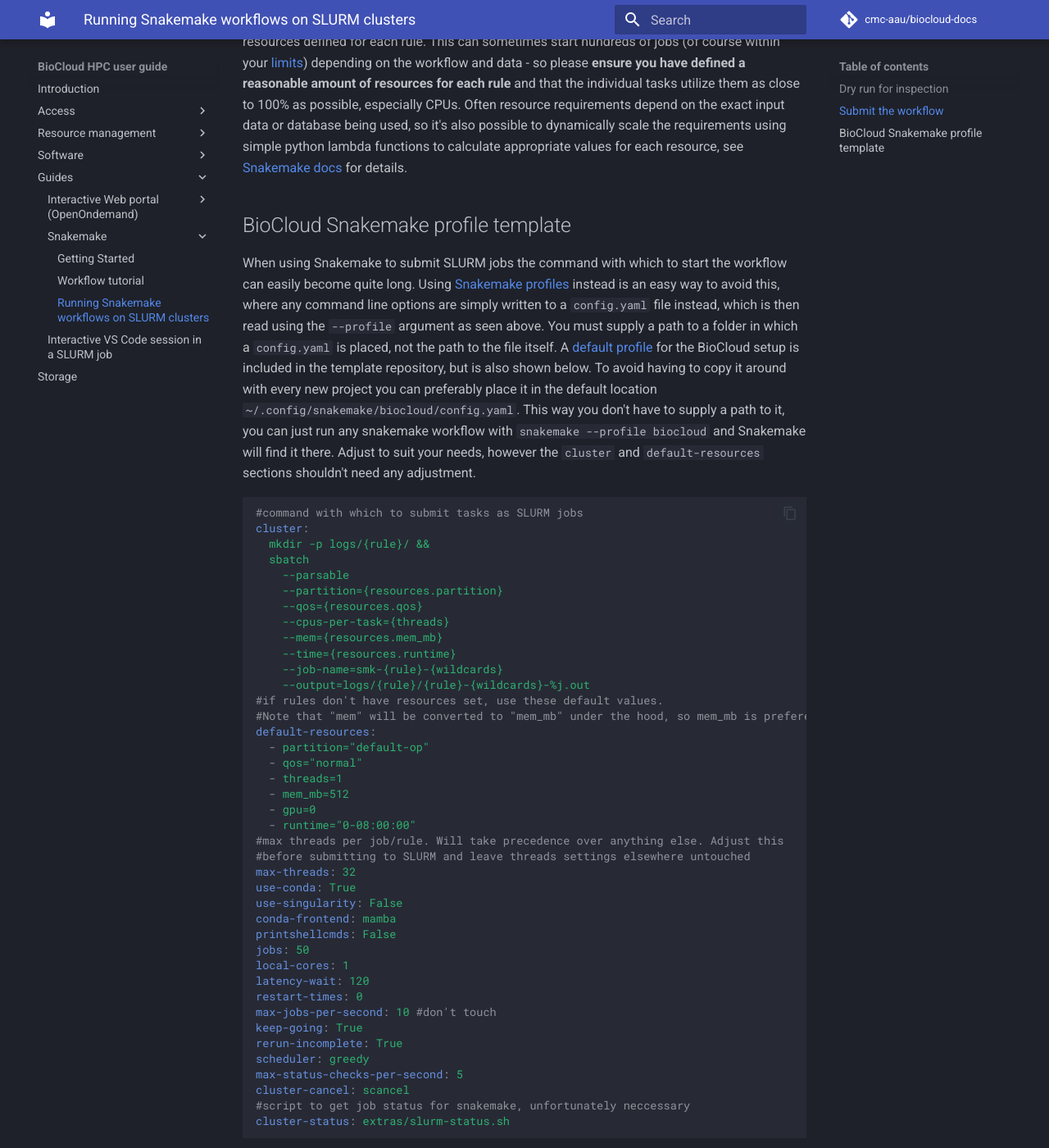
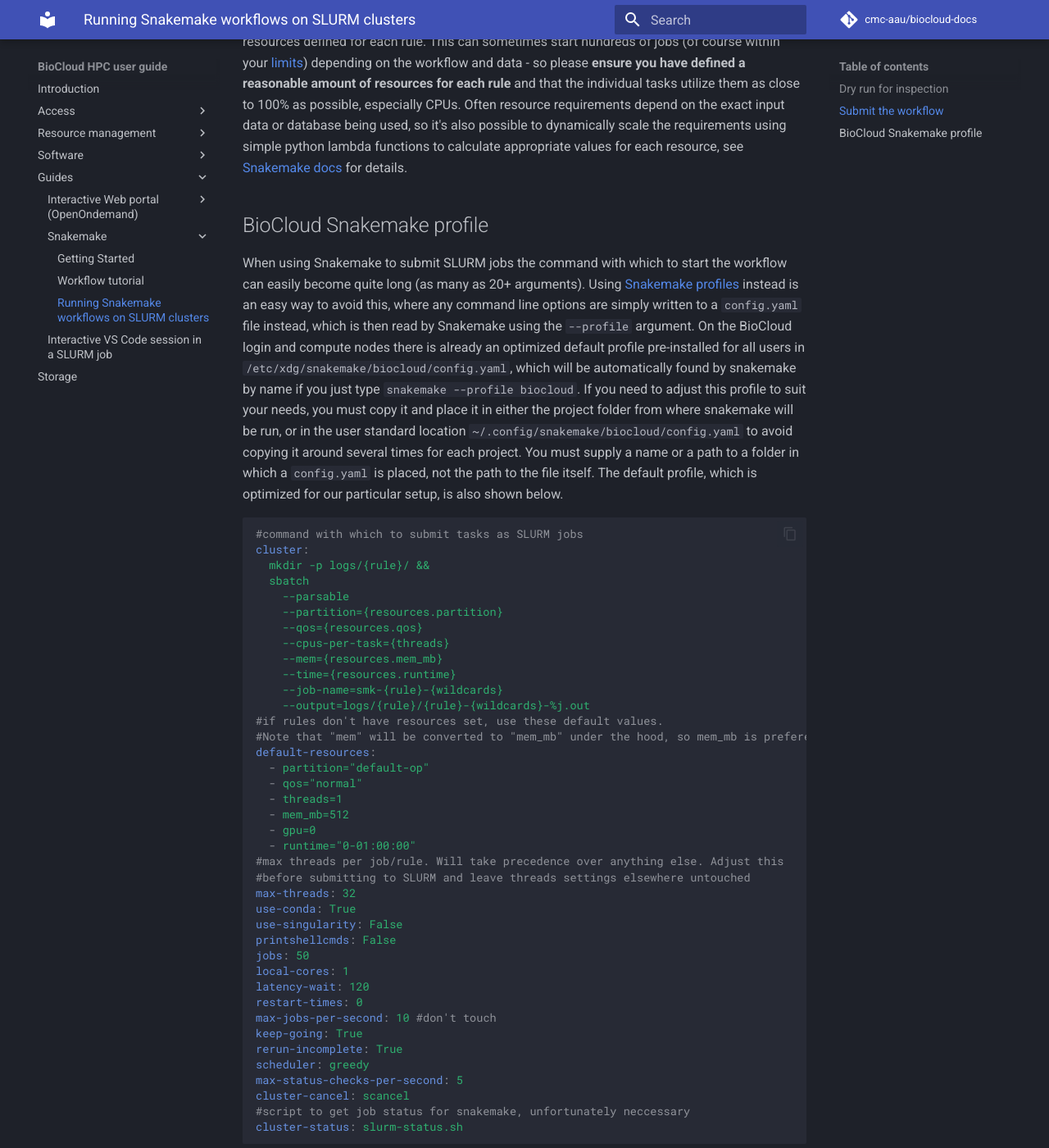
Before and after one commit to cmc-aau/hpc-docs, an MkDocs documentation site: the page built from docs/guides/snakemake/biocloud.md, in a window 1280 px wide and 1400 px high, scrolled down 1573 px. Shown: the whole window at 82% size. Built offline with MkDocs 1.6.1 and Material for MkDocs 9.7.7, drawn with Linux system fonts in a browser that asks for light colours; comment, search, counter and statistics services are not loaded; some of the changed text lies outside the part shown.

Commit message:
describe preinstalled snakemake profile

````diff
--- a/docs/guides/snakemake/biocloud.md
+++ b/docs/guides/snakemake/biocloud.md
@@ -1,5 +1,5 @@
 # Running Snakemake workflows on SLURM clusters
-Please first ensure you understand the basics of [submitting SLURM jobs](../../slurm/jobsubmission.md) before running Snakemake workflows (or anything else!) on the BioCloud. It's **highly recommended** that you use a profile like the one [provided below](#biocloud-snakemake-profile-template) to properly allow Snakemake to start tasks as individual SLURM jobs and **not** run Snakemake itself in a large resource allocation (=job). Snakemake itself hardly requires any resources, 1CPU and 1GB memory is plenty. It's always important when developing Snakemake workflows to make sure that reasonable resource requirements are defined for the individual rules in the workflow (listed under `resources:` and `threads:`). Then it's only a matter of letting Snakemake be aware that it's being used on a HPC cluster and it will do things properly for you.
+Please first ensure you understand the basics of [submitting SLURM jobs](../../slurm/jobsubmission.md) before running Snakemake workflows (or anything else!) on the BioCloud. It's **highly recommended** that you use a profile like the one [provided below](#biocloud-snakemake-profile) to properly allow Snakemake to start tasks as individual SLURM jobs and **not** run Snakemake itself in a large resource allocation (=job). Snakemake itself hardly requires any resources, 1CPU and 1GB memory is plenty. It's always important when developing Snakemake workflows to make sure that reasonable resource requirements are defined for the individual rules in the workflow (listed under `resources:` and `threads:`). Then it's only a matter of letting Snakemake be aware that it's being used on a HPC cluster and it will do things properly for you.
 
 ## Dry run for inspection
 Before running the workflow, the [DAG visualization](tutorial.md#the-directed-acyclic-graph-dag) mentioned on the previous page is a very useful way to quickly get an overview of exactly which tasks will be run and the dependencies between them. It can become quite large though, so it can also be useful to perform a "dry run", where Snakemake will output all of the tasks to be run without actually running anything. This can be done in a small [interactive job](../../slurm/jobsubmission.md#interactive-jobs) and the output piped to a file with fx:
@@ -48,8 +48,8 @@
 
 From this job Snakemake will submit individual SLURM jobs on your behalf for each task with the resources defined for each rule. This can sometimes start hundreds of jobs (of course within your [limits](../../slurm/accounting.md#show-qos-info-and-limitations)) depending on the workflow and data - so please **ensure you have defined a reasonable amount of resources for each rule** and that the individual tasks utilize them as close to 100% as possible, especially CPUs. Often resource requirements depend on the exact input data or database being used, so it's also possible to dynamically scale the requirements using simple python lambda functions to calculate appropriate values for each resource, see [Snakemake docs](https://snakemake.readthedocs.io/en/latest/snakefiles/rules.html#dynamic-resources) for details.
 
-## BioCloud Snakemake profile template
-When using Snakemake to submit SLURM jobs the command with which to start the workflow can easily become quite long. Using [Snakemake profiles](https://snakemake.readthedocs.io/en/latest/executing/cli.html#profiles) instead is an easy way to avoid this, where any command line options are simply written to a `config.yaml` file instead, which is then read using the `--profile` argument as seen above. You must supply a path to a folder in which a `config.yaml` is placed, not the path to the file itself. A [default profile](https://github.com/cmc-aau/snakemake_project_template/blob/main/profiles/biocloud/config.yaml) for the BioCloud setup is included in the template repository, but is also shown below. To avoid having to copy it around with every new project you can preferably place it in the default location `~/.config/snakemake/biocloud/config.yaml`. This way you don't have to supply a path to it, you can just run any snakemake workflow with `snakemake --profile biocloud` and Snakemake will find it there. Adjust to suit your needs, however the `cluster` and `default-resources` sections shouldn't need any adjustment.
+## BioCloud Snakemake profile
+When using Snakemake to submit SLURM jobs the command with which to start the workflow can easily become quite long (as many as 20+ arguments). Using [Snakemake profiles](https://snakemake.readthedocs.io/en/latest/executing/cli.html#profiles) instead is an easy way to avoid this, where any command line options are simply written to a `config.yaml` file instead, which is then read by Snakemake using the `--profile` argument. On the BioCloud login and compute nodes there is already an optimized default profile pre-installed for all users in `/etc/xdg/snakemake/biocloud/config.yaml`, which will be automatically found by snakemake by name if you just type `snakemake --profile biocloud`. If you need to adjust this profile to suit your needs, you must copy it and place it in either the project folder from where snakemake will be run, or in the user standard location `~/.config/snakemake/biocloud/config.yaml` to avoid copying it around several times for each project. You must supply a name or a path to a folder in which a `config.yaml` is placed, not the path to the file itself. The default profile, which is optimized for our particular setup, is also shown below.
 
 ```yaml
 #command with which to submit tasks as SLURM jobs
@@ -72,13 +72,12 @@
   - threads=1
   - mem_mb=512
   - gpu=0
-  - runtime="0-08:00:00"
+  - runtime="0-01:00:00"
 #max threads per job/rule. Will take precedence over anything else. Adjust this
 #before submitting to SLURM and leave threads settings elsewhere untouched
 max-threads: 32
 use-conda: True
 use-singularity: False
-conda-frontend: mamba
 printshellcmds: False
 jobs: 50
 local-cores: 1
@@ -91,9 +90,9 @@
 max-status-checks-per-second: 5
 cluster-cancel: scancel
 #script to get job status for snakemake, unfortunately neccessary
-cluster-status: extras/slurm-status.sh
+cluster-status: slurm-status.sh
 ```
 
 Imagine writing all these settings on the command line every time - just no!
 
-The `extras/slurm-status.sh` script is available from the template repository [here](https://github.com/cmc-aau/snakemake_project_template/blob/main/extras/slurm-status.sh). It's not strictly necessary, so you can also just comment it out.
+The `extras/slurm-status.sh` script on the last line is available from the template repository [here](https://github.com/cmc-aau/snakemake_project_template/blob/main/extras/slurm-status.sh) or at `/etc/xdg/snakemake/biocloud/slurm-status.sh`. It's not strictly necessary, only if you need to cancel the workflow before it's finished, so you can also just comment it out.
````
